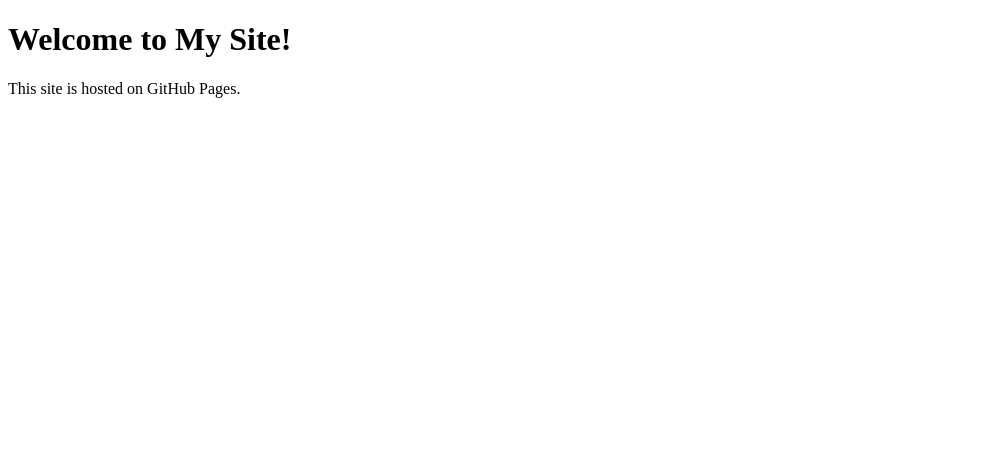
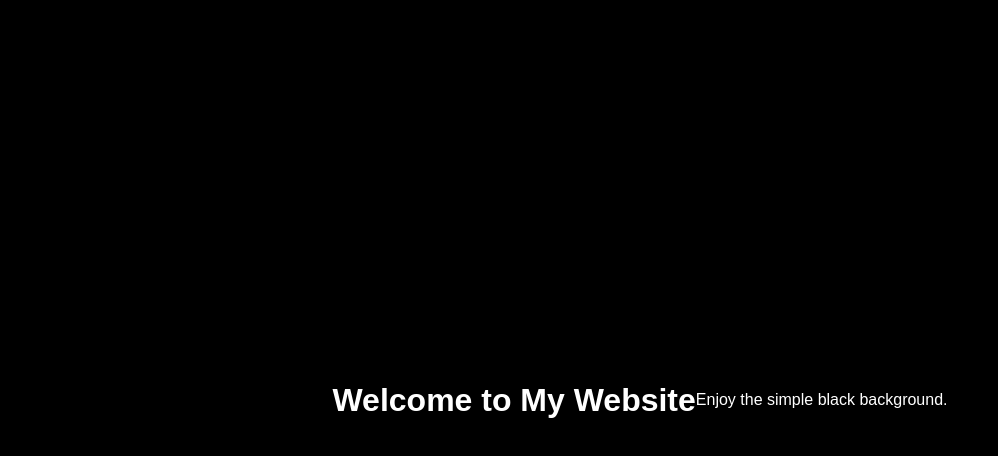
Before and after one commit to Catchickencow/catchickencow, a plain HTML site: page index.html in a window 1280 px wide. Shown: the whole page, without its empty margins (0-998 px from the left). Drawn offline with Linux system fonts and the light colour scheme.

Commit message:
Update index.html

```diff
--- a/index.html
+++ b/index.html
@@ -1,10 +1,24 @@
 <!DOCTYPE html>
 <html>
 <head>
-  <title>My Site</title>
+  <title>Welcome</title>
+  <style>
+    /* Set the entire page background to black */
+    body {
+      margin: 0;
+      background-color: black;
+      color: white;
+      font-family: Arial, sans-serif;
+      display: flex;
+      justify-content: center;
+      align-items: center;
+      height: 100vh;
+      text-align: center;
+    }
+  </style>
 </head>
 <body>
-  <h1>Welcome to My Site!</h1>
-  <p>This site is hosted on GitHub Pages.</p>
+  <h1>Welcome to My Website</h1>
+  <p>Enjoy the simple black background.</p>
 </body>
 </html>
```
